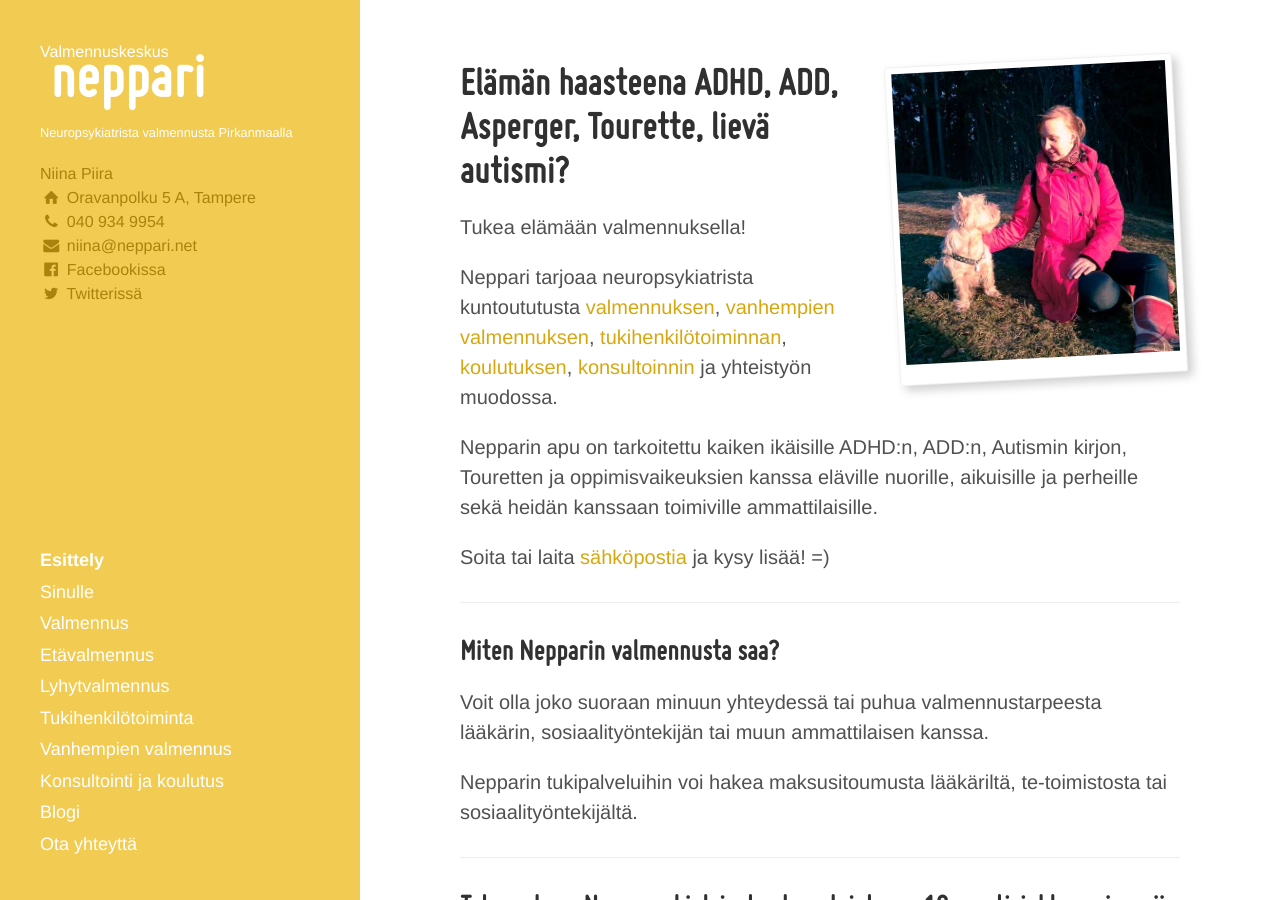
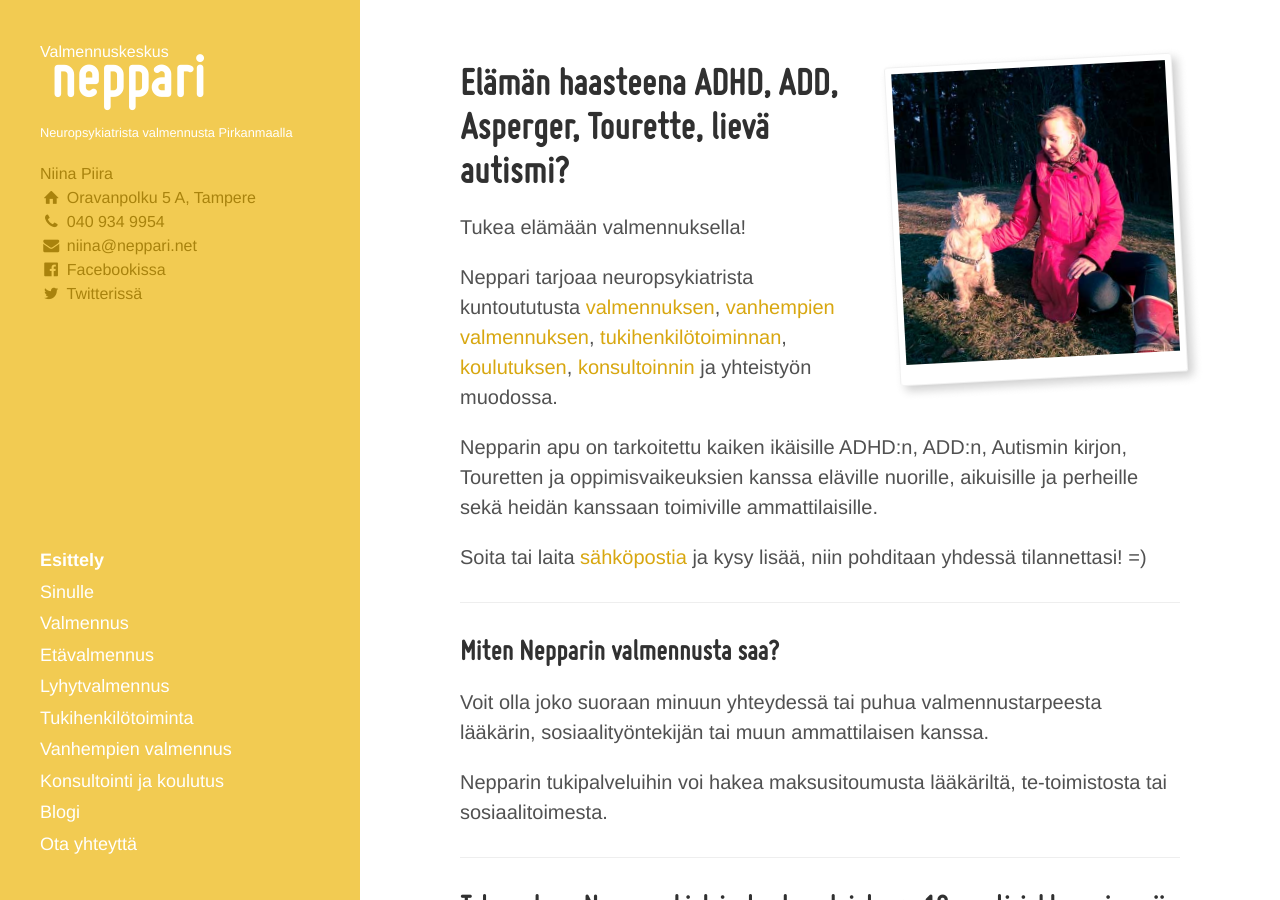
Before and after one commit to niinapiira/neppari.net, a Jekyll site: the page built from index.md, in a window 1280 px wide and 900 px high. Built offline with Jekyll 4.4.1, drawn with Linux system fonts in a browser that asks for light colours.

Commit message:
Updated index.md

```diff
--- a/index.md
+++ b/index.md
@@ -24,7 +24,7 @@ Neppari tarjoaa neuropsykiatrista kuntoututusta [valmennuksen](/valmennus), [van
 
 Nepparin apu on tarkoitettu kaiken ikäisille ADHD:n, ADD:n, Autismin kirjon, Touretten ja oppimisvaikeuksien kanssa eläville nuorille, aikuisille ja perheille sekä heidän kanssaan toimiville ammattilaisille.
 
-Soita tai laita [sähköpostia](/ota yhteyttä) ja kysy lisää! =)
+Soita tai laita [sähköpostia](/ota yhteyttä) ja kysy lisää, niin pohditaan yhdessä tilannettasi! =)
 
 ___
 
@@ -32,7 +32,7 @@ ___
 
 Voit olla joko suoraan minuun yhteydessä tai puhua valmennustarpeesta lääkärin, sosiaalityöntekijän tai muun ammattilaisen kanssa.
 
-Nepparin tukipalveluihin voi hakea maksusitoumusta lääkäriltä, te-toimistosta tai sosiaalityöntekijältä.
+Nepparin tukipalveluihin voi hakea maksusitoumusta lääkäriltä, te-toimistosta tai sosiaalitoimesta.
 
 ___
 
```
